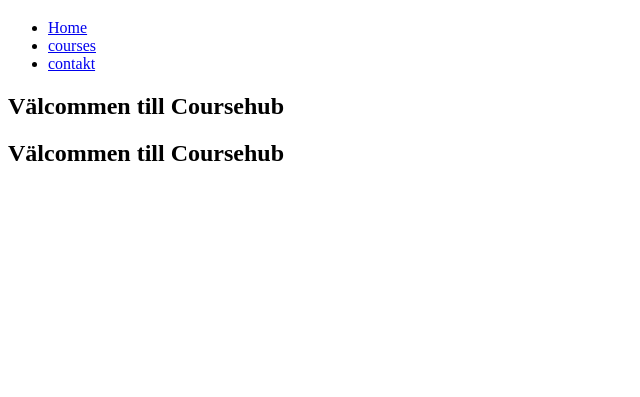
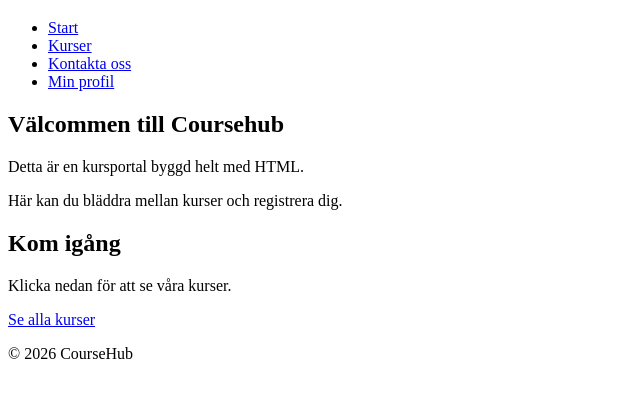
Before and after one commit to YukiJanse/course-hub, a plain HTML site: page index.html in a window 1280 px wide. Shown: the part 61-458 px from the top of the page, without its empty margins (0-640 px from the left). Drawn offline with Linux system fonts and the light colour scheme.

Commit message:
Modify contents and links

```diff
--- a/index.html
+++ b/index.html
@@ -10,26 +10,29 @@
         <h1>CourseHub</h1>
         <nav>
             <ul>
-                <li><a href="./index.html">Home</a></li>
-                <li><a href="./courses.html">courses</a></li>
-                <li><a href="./contact.html">contakt</a></li>
+                <li><a href="./index.html">Start</a></li>
+                <li><a href="./courses.html">Kurser</a></li>
+                <li><a href="./contact.html">Kontakta oss</a></li>
+                <li><a href="./profile.html">Min profil</a></li>
             </ul>
         </nav>
     </head>
     <main>
         <section>
             <h2>Välcommen till Coursehub</h2>
-            <p></p>
-            <p></p>
+            <p>Detta är en kursportal byggd helt med HTML.</p>
+            <p>Här kan du bläddra mellan kurser och registrera dig.</p>
         </section>
         <section>
-            <h2>Välcommen till Coursehub</h2>
-            <p></p>
-            <p></p>
+            <h2>Kom igång</h2>
+            <p>Klicka nedan för att se våra kurser.</p>
+            <a href="./courses.html">Se alla kurser</a>
         </section>
 
     </main>
-    <footer></footer>
+    <footer>
+        <p>&copy; 2026 CourseHub</p>
+    </footer>
 
 </body>
 </html>
```
Also changed, not shown: contact.html (+4 -0 lines), course-details.html (+4 -0 lines), courses.html (+22 -4 lines), profile.html (+4 -0 lines), register.html (+3 -1 lines), thank-you.html (+5 -0 lines).
